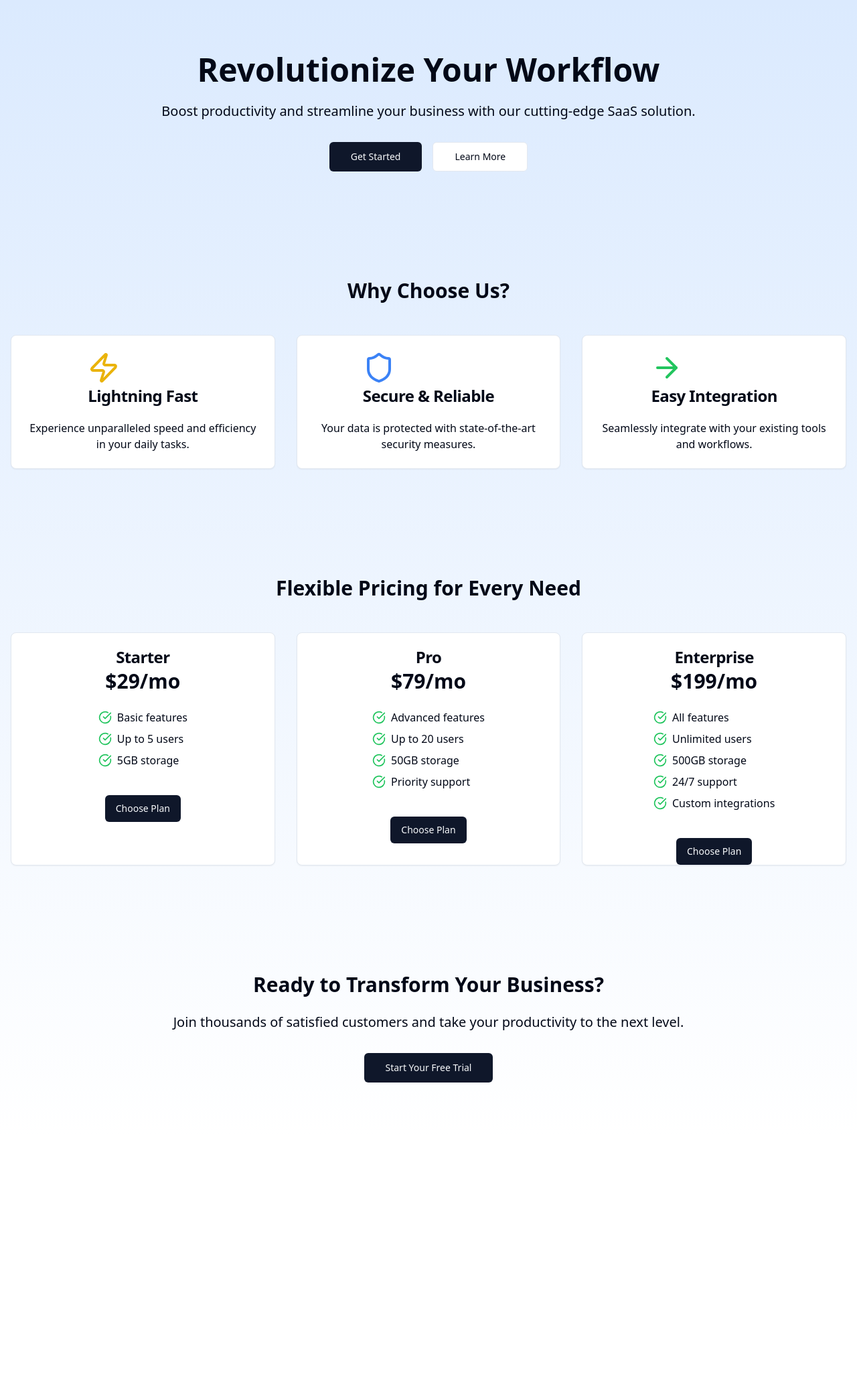
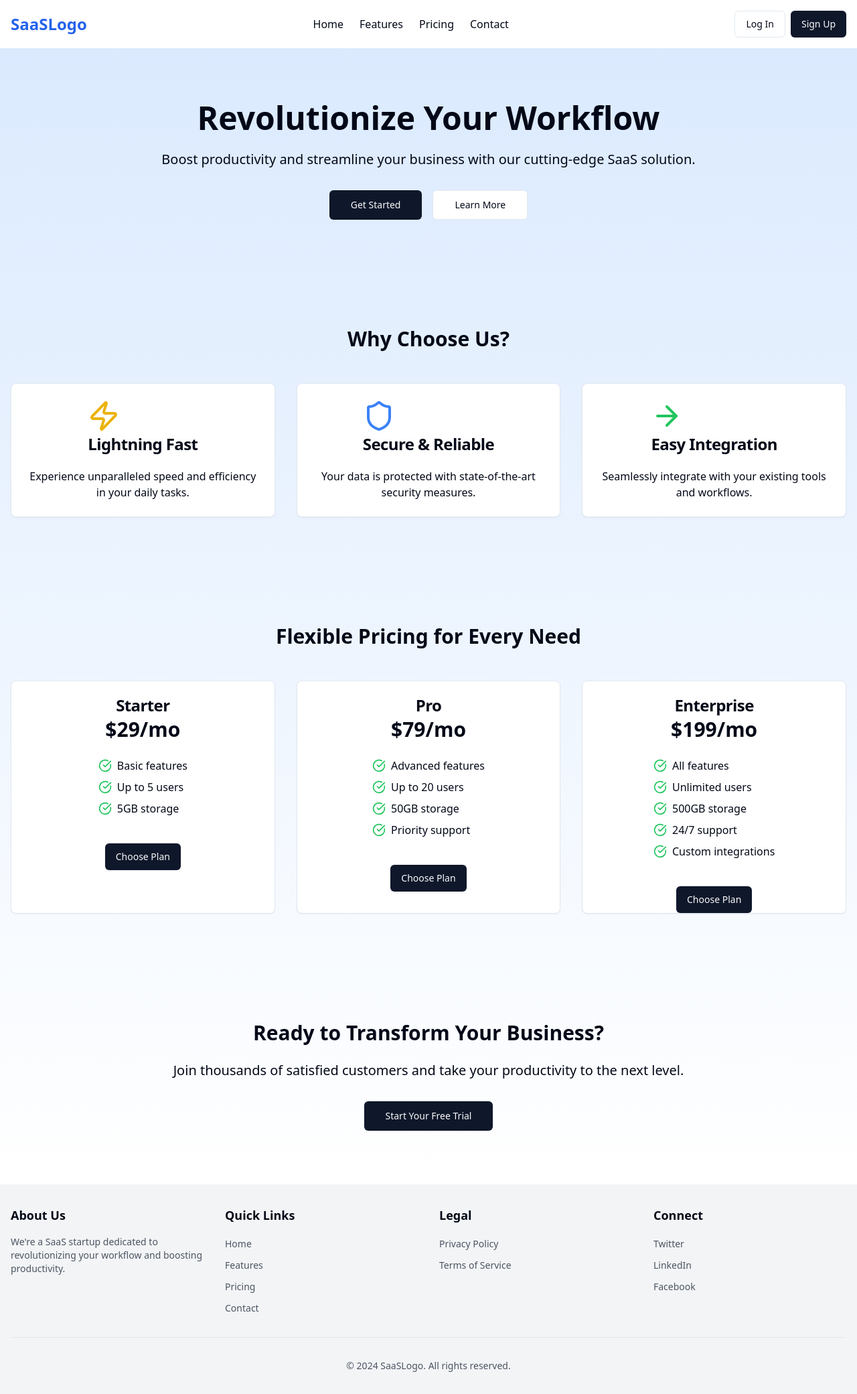
Before and after one commit to Thisara404/Landing-Page, a React (Vite) app: page / in a window 1280 px wide. Shown: the whole page at 67% size. Before the commit the page ends 1696 px from the top, so only its background shows below. Built offline with nearby package versions, Linux system fonts and the light colour scheme.

Commit message:
Add header and footer sections
Incorporate a header and footer into the application layout to enhance navigation and user experience.
[skip gpt_engineer]

```diff
--- /dev/null
+++ b/src/components/Footer.jsx
@@ -0,0 +1,46 @@
+import React from 'react';
+import { NavLink } from 'react-router-dom';
+
+const Footer = () => {
+  return (
+    <footer className="bg-gray-100">
+      <div className="container mx-auto px-4 py-8">
+        <div className="grid grid-cols-1 md:grid-cols-4 gap-8">
+          <div>
+            <h3 className="text-lg font-semibold mb-4">About Us</h3>
+            <p className="text-sm text-gray-600">We're a SaaS startup dedicated to revolutionizing your workflow and boosting productivity.</p>
+          </div>
+          <div>
+            <h3 className="text-lg font-semibold mb-4">Quick Links</h3>
+            <ul className="space-y-2">
+              <li><NavLink to="/" className="text-sm text-gray-600 hover:text-blue-600">Home</NavLink></li>
+              <li><NavLink to="/features" className="text-sm text-gray-600 hover:text-blue-600">Features</NavLink></li>
+              <li><NavLink to="/pricing" className="text-sm text-gray-600 hover:text-blue-600">Pricing</NavLink></li>
+              <li><NavLink to="/contact" className="text-sm text-gray-600 hover:text-blue-600">Contact</NavLink></li>
+            </ul>
+          </div>
+          <div>
+            <h3 className="text-lg font-semibold mb-4">Legal</h3>
+            <ul className="space-y-2">
+              <li><NavLink to="/privacy" className="text-sm text-gray-600 hover:text-blue-600">Privacy Policy</NavLink></li>
+              <li><NavLink to="/terms" className="text-sm text-gray-600 hover:text-blue-600">Terms of Service</NavLink></li>
+            </ul>
+          </div>
+          <div>
+            <h3 className="text-lg font-semibold mb-4">Connect</h3>
+            <ul className="space-y-2">
+              <li><a href="#" className="text-sm text-gray-600 hover:text-blue-600">Twitter</a></li>
+              <li><a href="#" className="text-sm text-gray-600 hover:text-blue-600">LinkedIn</a></li>
+              <li><a href="#" className="text-sm text-gray-600 hover:text-blue-600">Facebook</a></li>
+            </ul>
+          </div>
+        </div>
+        <div className="mt-8 pt-8 border-t border-gray-200 text-center">
+          <p className="text-sm text-gray-600">&copy; 2024 SaaSLogo. All rights reserved.</p>
+        </div>
+      </div>
+    </footer>
+  );
+};
+
+export default Footer;
--- /dev/null
+++ b/src/components/Header.jsx
@@ -0,0 +1,27 @@
+import React from 'react';
+import { Button } from "@/components/ui/button";
+import { NavLink } from 'react-router-dom';
+
+const Header = () => {
+  return (
+    <header className="bg-white shadow-sm">
+      <div className="container mx-auto px-4 py-4 flex justify-between items-center">
+        <div className="text-2xl font-bold text-blue-600">SaaSLogo</div>
+        <nav>
+          <ul className="flex space-x-6">
+            <li><NavLink to="/" className="hover:text-blue-600">Home</NavLink></li>
+            <li><NavLink to="/features" className="hover:text-blue-600">Features</NavLink></li>
+            <li><NavLink to="/pricing" className="hover:text-blue-600">Pricing</NavLink></li>
+            <li><NavLink to="/contact" className="hover:text-blue-600">Contact</NavLink></li>
+          </ul>
+        </nav>
+        <div>
+          <Button variant="outline" className="mr-2">Log In</Button>
+          <Button>Sign Up</Button>
+        </div>
+      </div>
+    </header>
+  );
+};
+
+export default Header;
--- a/src/pages/Index.jsx
+++ b/src/pages/Index.jsx
@@ -2,6 +2,8 @@ import React from 'react';
 import { Button } from "@/components/ui/button";
 import { Card, CardHeader, CardTitle, CardContent } from "@/components/ui/card";
 import { CheckCircle, Zap, Shield, ArrowRight } from 'lucide-react';
+import Header from '../components/Header';
+import Footer from '../components/Footer';
 
 const Feature = ({ icon, title, description }) => (
   <Card className="flex flex-col items-center text-center">
@@ -35,7 +37,9 @@ const PricingTier = ({ title, price, features }) => (
 
 const Index = () => {
   return (
-    <div className="min-h-screen bg-gradient-to-b from-blue-100 to-white">
+    <div className="flex flex-col min-h-screen">
+      <Header />
+      <main className="flex-grow bg-gradient-to-b from-blue-100 to-white">
         {/* Hero Section */}
         <section className="container mx-auto px-4 py-20 text-center">
           <h1 className="text-5xl font-bold mb-6">Revolutionize Your Workflow</h1>
@@ -94,6 +98,8 @@ const Index = () => {
           <p className="text-xl mb-8">Join thousands of satisfied customers and take your productivity to the next level.</p>
           <Button size="lg">Start Your Free Trial</Button>
         </section>
+      </main>
+      <Footer />
     </div>
   );
 };
```
Lines whose indentation alone changed are shown as unchanged.
